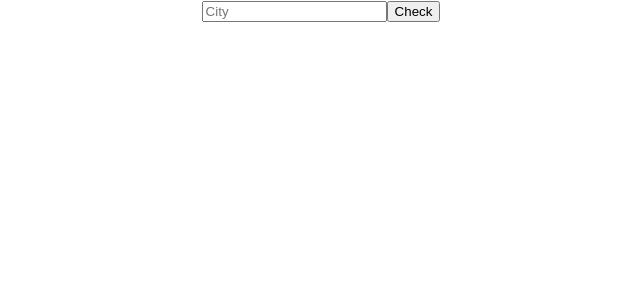
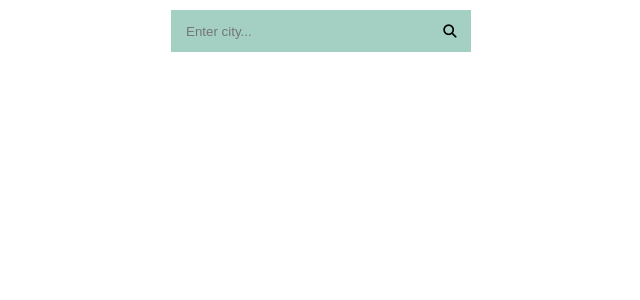
Before and after one commit to gNikolaj/weather, a React (Create React App) app: page / in a window 1280 px wide. Shown: the top 300 px of the page, without its empty margins (319-959 px from the left). Built offline with nearby package versions, Linux system fonts and the light colour scheme.

Commit message:
Style search bar

```diff
--- a/public/index.html
+++ b/public/index.html
@@ -8,6 +8,7 @@
       name="description"
       content="Web site created using create-react-app"
     />
+    <script src="https://kit.fontawesome.com/6c755cdd5b.js" crossorigin="anonymous"></script>
     <!--
       manifest.json provides metadata used when your web app is installed on a
       user's mobile device or desktop. See https://developers.google.com/web/fundamentals/web-app-manifest/
--- a/src/App.js
+++ b/src/App.js
@@ -1,5 +1,5 @@
 import './App.css';
-import Form from "./components/Form";
+import Form from "./components/form/Form";
 
 function App() {
 
--- /dev/null
+++ b/src/components/form/Form.css
@@ -0,0 +1,38 @@
+* {
+    box-sizing: border-box;
+}
+
+.form {
+    display: flex;
+    justify-content: center;
+}
+
+form {
+    position: relative;
+    margin-top: 10px;
+    width: 300px;
+    background: #A3D0C3;
+}
+input, button {
+    border: none;
+    outline: none;
+    background: transparent;
+}
+input {
+    width: 100%;
+    height: 42px;
+    padding-left: 15px;
+}
+button {
+    height: 42px;
+    width: 42px;
+    position: absolute;
+    top: 0;
+    right: 0;
+    cursor: pointer;
+}
+button:before {
+    font-family: FontAwesome, serif;
+    font-size: 16px;
+    color: #F9F0DA;
+}
--- a/src/components/Form.js
+++ b/src/components/form/Form.js
@@ -1,5 +1,6 @@
 import {useState} from "react";
-import Weather from "./Weather";
+import Weather from "../weather/Weather";
+import './Form.css'
 
 const Form = () => {
     const API_KEY = '73c395f68c464eeec9bd8350ffa0461a';
@@ -29,10 +30,10 @@ const Form = () => {
 
     return(
         <div>
-            <div>
+            <div className="form">
                 <form onSubmit={getWeather}>
-                    <input type="text" name="city" placeholder="City"/>
-                    <button>Check</button>
+                    <input type="text" name="city" placeholder="Enter city..."/>
+                    <button><i className="fa-solid fa-magnifying-glass"/></button>
                 </form>
             </div>
             {city && <Weather temperature={temperature} city={city} country={country} weather={weather}/>}
```
Also changed, not shown: src/components/weather/Weather.js (renamed from src/components/Weather.js).
